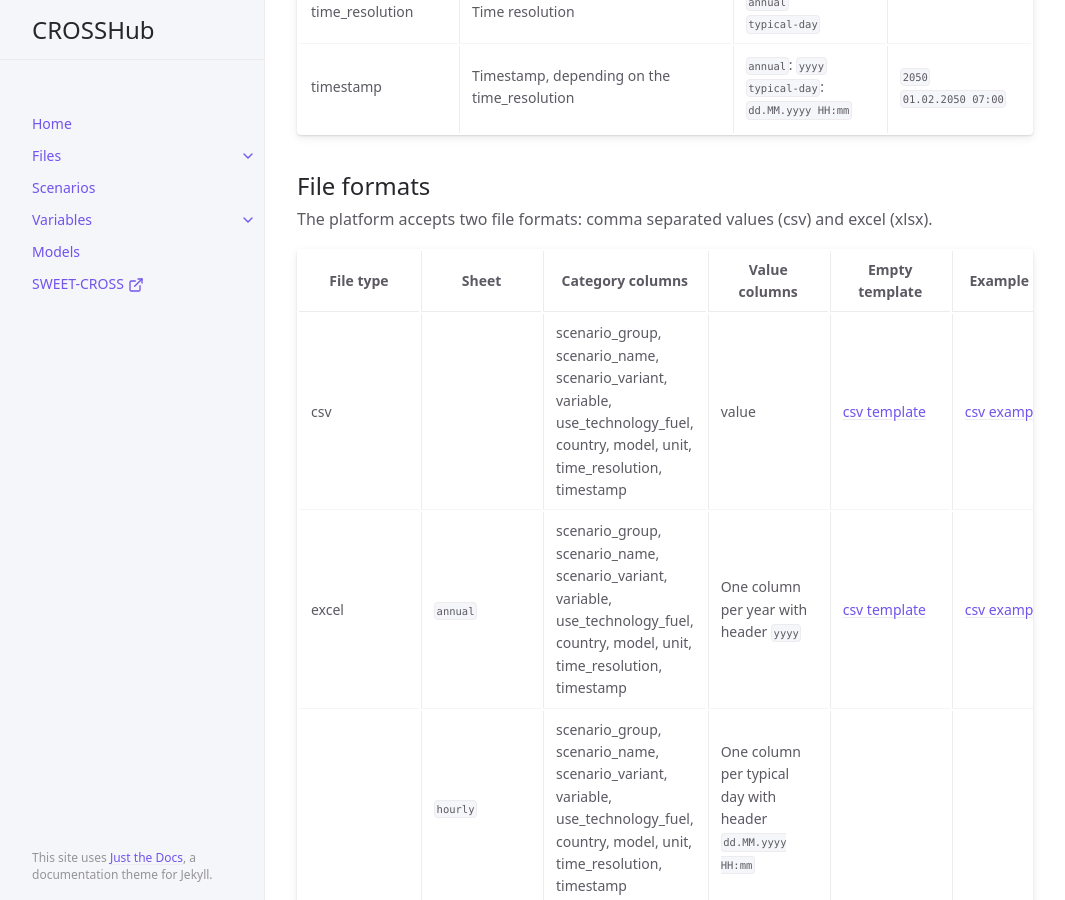
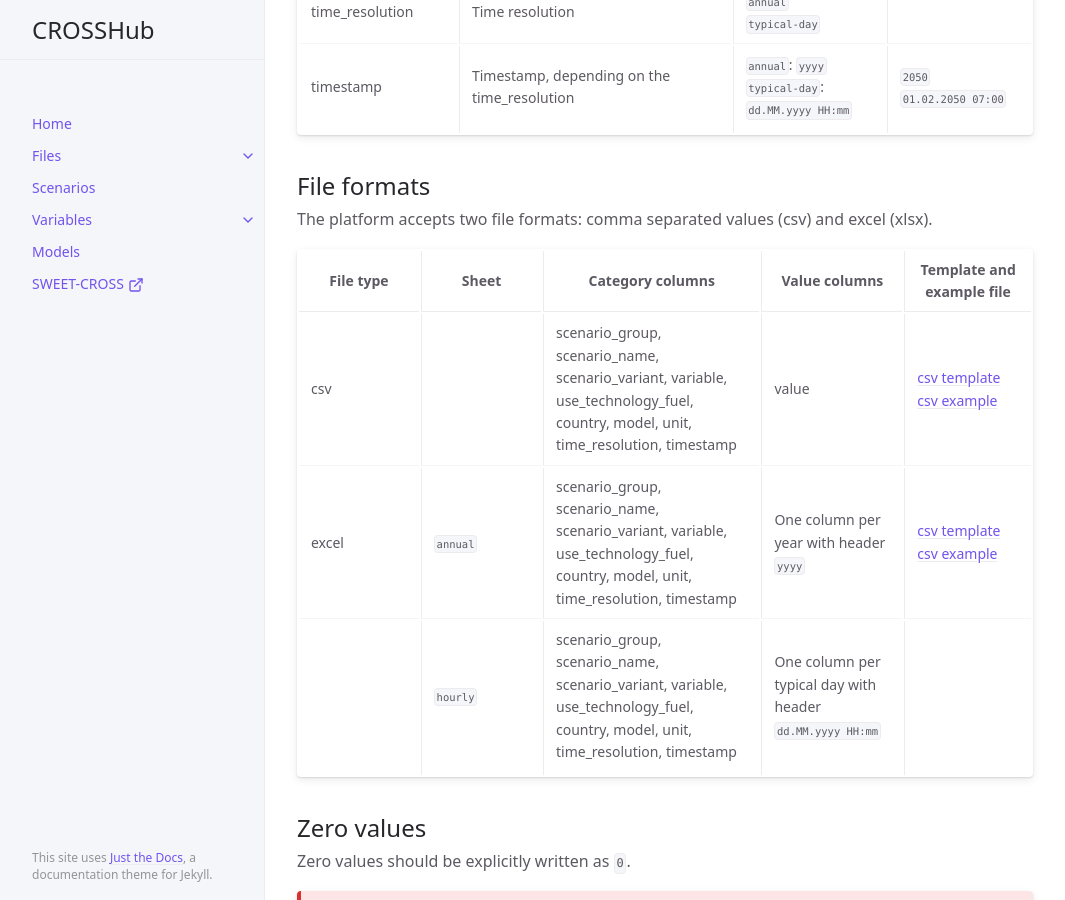
Before and after one commit to sweet-cross/data-model, a Jekyll site: the page built from docs/files/index.md, in a window 1280 px wide and 900 px high, scrolled down 932 px. Shown: the whole window, without its empty margins (107-1172 px from the left). Built offline with Jekyll 4.4.1, drawn with Linux system fonts in a browser that asks for light colours; cached includes are drawn as plain includes.

Commit message:
files md

```diff
--- a/docs/files/index.md
+++ b/docs/files/index.md
@@ -30,10 +30,10 @@ nav_order: 2
 ## File formats
 The platform accepts two file formats: comma separated values (csv) and excel (xlsx).
 
-File type | Sheet |Category columns | Value columns | Empty template | Example file
-| ---- | ---- | ---- | ---- | --- | --- |
-csv | | scenario_group, scenario_name, scenario_variant, variable, use_technology_fuel, country, model, unit, time_resolution, timestamp | value |[csv template](/instructions-data/files/resultsCross_stacked.csv) | [csv example](/instructions-data/files/resultsCross_SES_stacked.csv)|
-excel |  `annual` | scenario_group, scenario_name, scenario_variant, variable, use_technology_fuel, country, model, unit, time_resolution, timestamp | One column per year with header `yyyy` |[csv template](/instructions-data/files/resultsCross_excel.xlsx) | [csv example](/instructions-data/files/resultsCross_SES.xlsx)|
+File type | Sheet |Category columns | Value columns | Template and example file |
+| ---- | ---- | ---- | ---- | --- |
+csv | | scenario_group, scenario_name, scenario_variant, variable, use_technology_fuel, country, model, unit, time_resolution, timestamp | value |[csv template](/instructions-data/files/resultsCross_stacked.csv)<br>[csv example](/instructions-data/files/resultsCross_SES_stacked.csv)|
+excel |  `annual` | scenario_group, scenario_name, scenario_variant, variable, use_technology_fuel, country, model, unit, time_resolution, timestamp | One column per year with header `yyyy` |[csv template](/instructions-data/files/resultsCross_excel.xlsx) <br> [csv example](/instructions-data/files/resultsCross_SES.xlsx)|
 | `hourly` | scenario_group, scenario_name, scenario_variant, variable, use_technology_fuel, country, model, unit, time_resolution, timestamp | One column per typical day with header `dd.MM.yyyy HH:mm` |
 
 
```
